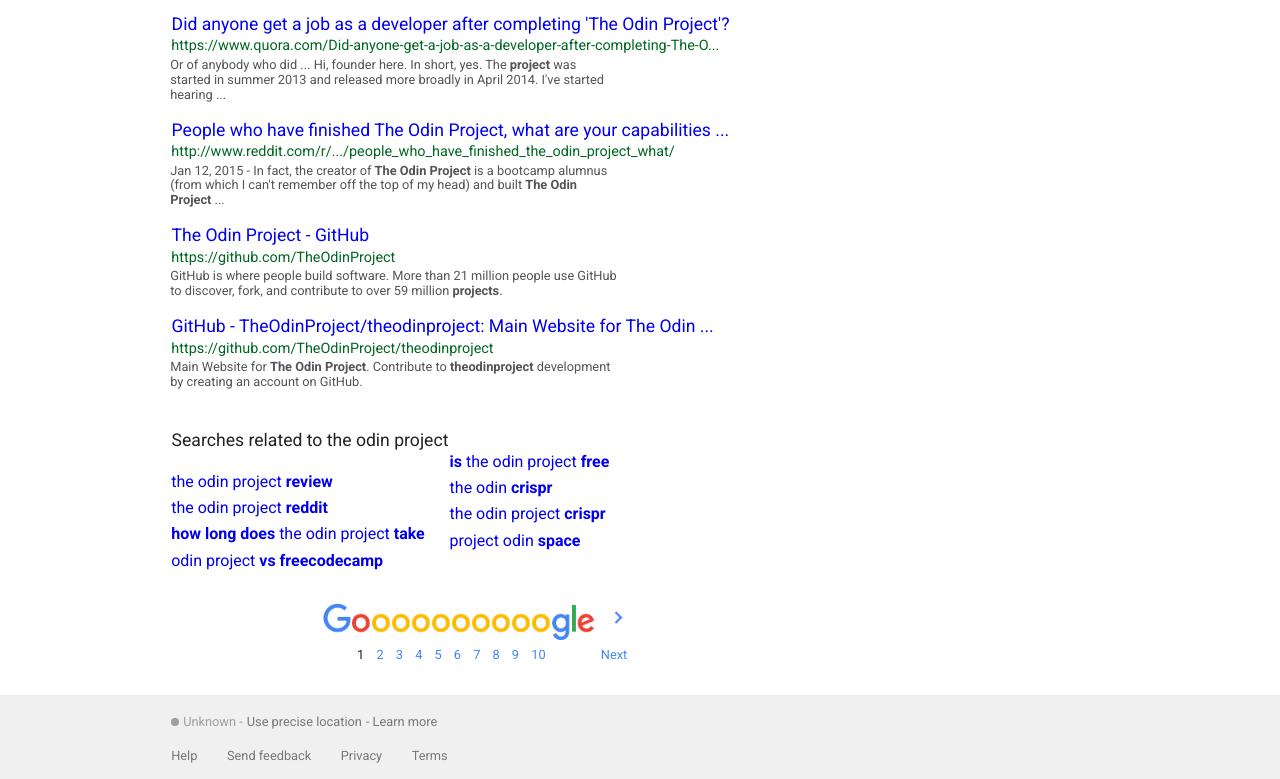
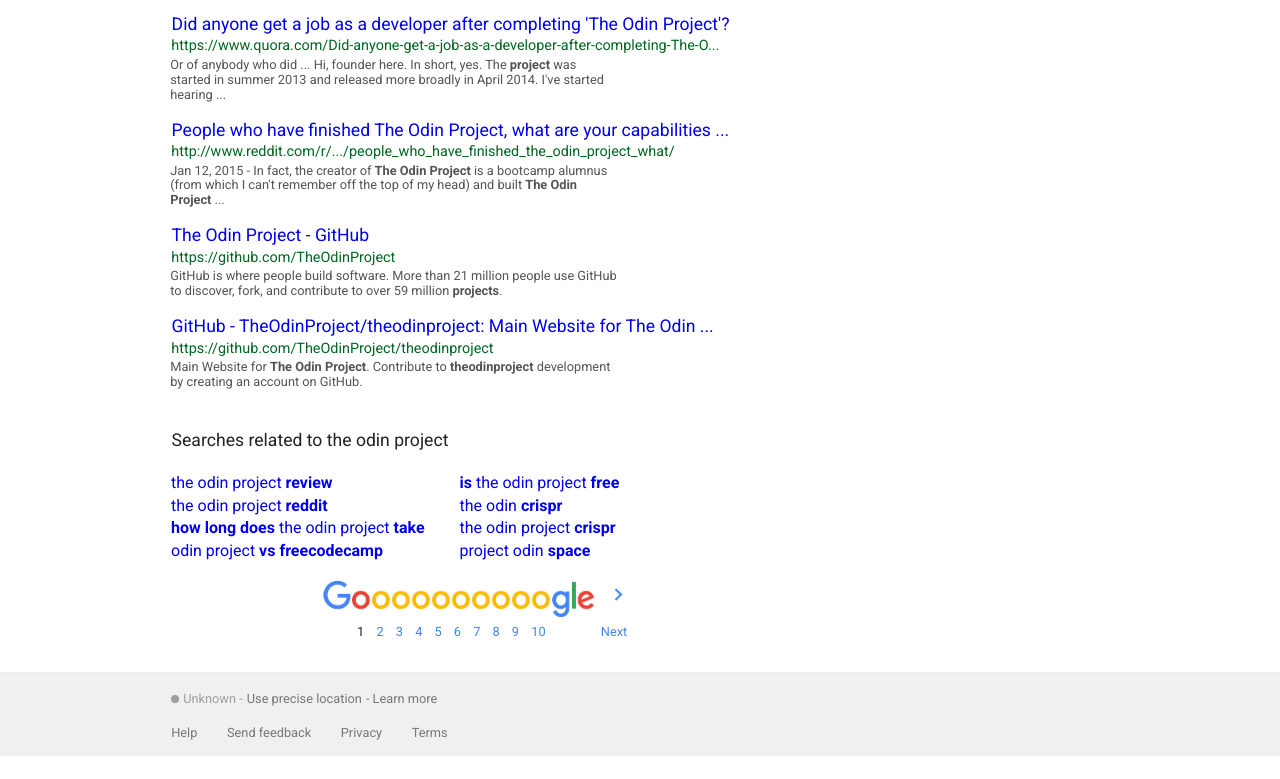
Before and after one commit to allieempire/google-search, a plain HTML site: page index.html in a window 1280 px wide. Shown: the part 709-1488 px from the top of the page. After the commit the page ends 1465 px from the top, so only its background shows below. Drawn offline with Linux system fonts and the light colour scheme.

Commit message:
Change "related searches"

```diff
--- a/css/main.css
+++ b/css/main.css
@@ -283,27 +283,15 @@ h2 {
 
 #related-heading {
 	padding-top: 1.3em;
-	padding-bottom: .7em;
+	padding-bottom: 2em;
 }
 
-#related-searches-left {
-	margin-left: 8.2em;
+#related-searches {
+	margin-left: 10.5em;
 }
 
-.search-items-left {
-	display: block;
-	padding-top: .5em;
-}
-
-#related-searches-right {
-	position: absolute;
-	left: 25.6em;
-	bottom: -29.7em;
-}
-
-.search-items-right {
-	display: block;
-	padding-top: .5em;
+#table-right {
+	padding-left: 2em;
 }
 
 
--- a/index.html
+++ b/index.html
@@ -88,35 +88,35 @@
 		<!-- FIRST RESULT -->
 		<section class="result">
 			<h1>
-				<a href="www.theodinproject.com">The Odin Project: Learn Web Development for Free Using Ruby on Rails</a>
+				<a href="https://www.theodinproject.com">The Odin Project: Learn Web Development for Free Using Ruby on Rails</a>
 			</h1>
-			<p><a class="site-green" href="www.theodinproject">https://www.theodinproject.com/</a></p>
+			<p><a class="site-green" href="https://www.theodinproject">https://www.theodinproject.com/</a></p>
 			<p class="description"><strong>The Odin Project</strong> empowers aspiring web developers to learn together.</p>
 			<div class="sub-left">
 				<h2>
-					<a href="www.theodinproject.com/courses">Courses</a>
+					<a href="https://www.theodinproject.com/courses">Courses</a>
 				</h2>
 				<p class="description">Web Development 101 - Ruby Programming - Ruby on Rails</p>
 				<h2>
-					<a href="www.theodinproject.com/login">Login</a>
+					<a href="https://www.theodinproject.com/login">Login</a>
 				</h2>
 				<p class="description">Sign in with Github ...or do it the old fashioned way: Email ...</p>
 				<h2>
-					<a href="www.theodinproject.com/courses/web-development-101">Web Development 101</a>
+					<a href="https://www.theodinproject.com/courses/web-development-101">Web Development 101</a>
 				</h2>
 				<p class="description">Web Development 101. Now that you know what web developers ...</p>
 			</div>
 			<div class="sub-right">
 				<h2>
-					<a href="www.theodinproject.com/courses/ruby-programming">Ruby Programming</a>
+					<a href="https://www.theodinproject.com/courses/ruby-programming">Ruby Programming</a>
 				</h2>
 				<p class="description">In this course you will learn Ruby, the language designed ...</p>
 				<h2>
-					<a href="www.theodinproject.com/courses/web-development-101/lessons/how-this-course-will-work">How this Course Will Work</a>
+					<a href="https://www.theodinproject.com/courses/web-development-101/lessons/how-this-course-will-work">How this Course Will Work</a>
 				</h2>
 				<p class="description">How This Course Will Work. Course Contents. Now that you ...</p>
 				<h2 class="webdev">
-					<a href="www.theodinproject.com/courses/introduction-to-web-development/lessons/what-a-web-developer-does">What A Web Developer Does</a>
+					<a href="https://www.theodinproject.com/courses/introduction-to-web-development/lessons/what-a-web-developer-does">What A Web Developer Does</a>
 				</h2>
 				<p class="description">So What Does a Web Developer Actually Do? ... But what exactly ...</p>
 			</div>
@@ -127,9 +127,9 @@
 		<!-- SECOND RESULT -->
 		<section class="result">
 			<h1>
-				<a href="everdayutilitarian.com/essays/notes-on-the-odin-project">A Better Way to Learn Programming? Notes on The Odin Project ...</a>
+				<a href="https://everdayutilitarian.com/essays/notes-on-the-odin-project">A Better Way to Learn Programming? Notes on The Odin Project ...</a>
 			</h1>
-			<p><a class="site-green" href="everdayutilitarian.com/essays/notes-on-the-odin-project">everdayutilitarian.com/essays/notes-on-the-odin-project/</a></p>
+			<p><a class="site-green" href="https://everdayutilitarian.com/essays/notes-on-the-odin-project">everdayutilitarian.com/essays/notes-on-the-odin-project/</a></p>
 			<p class="description">Jul 9, 2014 - That being said, I do have some modifications I'd like to see to <strong>The Odin Project.</strong> So consider doing <strong>The Odin Project,</strong> except with the following ...</p>
 		</section>
 		<!-- END SECOND RESULT -->
@@ -137,9 +137,9 @@
 		<!-- THIRD RESULT -->
 		<section class="result">
 			<h1>
-				<a href="www.quora.com/how-does-the-odin-project-compare-to-programming-bootcamps-like-hack-reactor">How does The Odin Project compare to programming bootcamps like ...</a>
+				<a href="https://www.quora.com/how-does-the-odin-project-compare-to-programming-bootcamps-like-hack-reactor">How does The Odin Project compare to programming bootcamps like ...</a>
 			</h1>
-			<p><a class="site-green" href="www.quora.com/how-does-the-odin-project-compare-to-programming-bootcamps-like-hack-reactor">http://www.quora.com/How-does-the-odin-project-compare-to-programming-bootc...</a></p>
+			<p><a class="site-green" href="https://www.quora.com/how-does-the-odin-project-compare-to-programming-bootcamps-like-hack-reactor">http://www.quora.com/How-does-the-odin-project-compare-to-programming-bootc...</a></p>
 			<p class="description">Background (I'm so relevant?!) I graduated from Hack Reactor (read about experiences here: http://rebootjeff.github.io/blog...). I attended <strong>Odin Project</strong> meetups ...</p>
 		</section>
 		<!-- END THIRD RESULT -->
@@ -147,9 +147,9 @@
 		<!-- FOURTH RESULT -->
 		<section class="result">
 			<h1>
-				<a href="www.quora.com/Did-anyone-get-a-job-as-a-developer-after-completing-The-Odin-Project">Did anyone get a job as a developer after completing 'The Odin Project'?</a>
+				<a href="https://www.quora.com/Did-anyone-get-a-job-as-a-developer-after-completing-The-Odin-Project">Did anyone get a job as a developer after completing 'The Odin Project'?</a>
 			</h1>
-			<p><a class="site-green" href="www.quora.com/Did-anyone-get-a-job-as-a-developer-after-completing-The-Odin-Project">https://www.quora.com/Did-anyone-get-a-job-as-a-developer-after-completing-The-O...</a></p>
+			<p><a class="site-green" href="https://www.quora.com/Did-anyone-get-a-job-as-a-developer-after-completing-The-Odin-Project">https://www.quora.com/Did-anyone-get-a-job-as-a-developer-after-completing-The-O...</a></p>
 			<p class="description">Or of anybody who did ... Hi, founder here. In short, yes. The <strong>project</strong> was started in summer 2013 and released more broadly in April 2014. I've started hearing ...</p>
 		</section>
 		<!-- END FOURTH RESULT -->
@@ -157,9 +157,9 @@
 		<!-- FIFTH RESULT -->
 		<section class="result">
 			<h1>
-				<a href="www.reddit.com/r/learnprogramming/comments/2s775w/people_who_have_finished_the_odin_project_what/">People who have finished The Odin Project, what are your capabilities ...</a>
+				<a href="https://www.reddit.com/r/learnprogramming/comments/2s775w/people_who_have_finished_the_odin_project_what/">People who have finished The Odin Project, what are your capabilities ...</a>
 			</h1>
-			<p><a class="site-green" href="www.reddit.com/r/learnprogramming/comments/2s775w/people_who_have_finished_the_odin_project_what/">http://www.reddit.com/r/.../people_who_have_finished_the_odin_project_what/</a></p>
+			<p><a class="site-green" href="https://www.reddit.com/r/learnprogramming/comments/2s775w/people_who_have_finished_the_odin_project_what/">http://www.reddit.com/r/.../people_who_have_finished_the_odin_project_what/</a></p>
 			<p class="description">Jan 12, 2015 - In fact, the creator of <strong>The Odin Project</strong> is a bootcamp alumnus (from which I can't remember off the top of my head) and built <strong>The Odin Project</strong> ...</p>
 		</section>
 		<!-- END FIFTH RESULT -->
@@ -167,9 +167,9 @@
 		<!-- SIXTH RESULT -->
 		<section class="result">
 			<h1>
-				<a href="github.com/TheOdinProject">The Odin Project - GitHub</a>
+				<a href="https://github.com/TheOdinProject">The Odin Project - GitHub</a>
 			</h1>
-			<p><a class="site-green" href="github.com/TheOdinProject">https://github.com/TheOdinProject</a></p>
+			<p><a class="site-green" href="https://github.com/TheOdinProject">https://github.com/TheOdinProject</a></p>
 			<p class="description">GitHub is where people build software. More than 21 million people use GitHub to discover, fork, and contribute to over 59 million <strong>projects</strong>.</p>
 		</section>
 		<!-- END SIXTH RESULT -->
@@ -177,29 +177,33 @@
 		<!-- SEVENTH RESULT -->
 		<section class="result">
 			<h1>
-				<a href="github.com/TheOdinProject/theodinproject">GitHub - TheOdinProject/theodinproject: Main Website for The Odin ...</a>
+				<a href="https://github.com/TheOdinProject/theodinproject">GitHub - TheOdinProject/theodinproject: Main Website for The Odin ...</a>
 			</h1>
-			<p><a class="site-green" href="github.com/TheOdinProject/theodinproject">https://github.com/TheOdinProject/theodinproject</a></p>
+			<p><a class="site-green" href="https://github.com/TheOdinProject/theodinproject">https://github.com/TheOdinProject/theodinproject</a></p>
 			<p class="description">Main Website for <strong>The Odin Project</strong>. Contribute to <strong>theodinproject</strong> development by creating an account on GitHub.</p>
 		</section>
 		<!-- END SEVENTH RESULT -->
 
 		<!-- RELATED SEARCHES -->
-		<div class="related-searches">
-			<h1 id="related-heading">Searches related to the odin project</h1>
-			<ul id="related-searches-left">
-				<a class="search-items-left" href="#">the odin project <strong>review</strong></a>
-				<a class="search-items-left" href="#">the odin project <strong>reddit</strong></a>
-				<a class="search-items-left" href="#"><strong>how long does</strong> the odin project <strong>take</strong></a>
-				<a class="search-items-left" href="#">odin project <strong>vs freecodecamp</strong></a>
-			</ul>
-			<ul id="related-searches-right">
-				<a class="search-items-right" href="#"><strong>is</strong> the odin project <strong>free</strong></a>
-				<a class="search-items-right" href="#">the odin <strong>crispr</strong></a>
-				<a class="search-items-right" href="#">the odin project <strong>crispr</strong></a>
-				<a class="search-items-right" href="#">project odin <strong>space</strong></a>
-			</ul>
-		</div>
+		<h1 id="related-heading">Searches related to the odin project</h1>
+		<table id="related-searches">
+			<tr>
+				<td><a href="#">the odin project <strong>review</strong></a></td>
+				<td id="table-right"><a href="#"><strong>is</strong> the odin project <strong>free</strong></a></td>
+			</tr>
+			<tr>
+				<td><a href="#">the odin project <strong>reddit</strong></a></td>
+				<td id="table-right"><a href="#">the odin <strong>crispr</strong></a></td>
+			</tr>
+			<tr>
+				<td><a href="#"><strong>how long does</strong> the odin project <strong>take</strong></a></td>
+				<td id="table-right"><a href="#">the odin project <strong>crispr</strong></a></td>
+			</tr>
+			<tr>
+				<td><a href="#">odin project <strong>vs freecodecamp</strong></a></td>
+				<td id="table-right"><a href="#">project odin <strong>space</strong></a></td>
+			</tr>
+		</table>
 		<!-- END RELATED SEARCHES -->
 
 		<!-- GOOOOOOOOOOGLE -->
```
